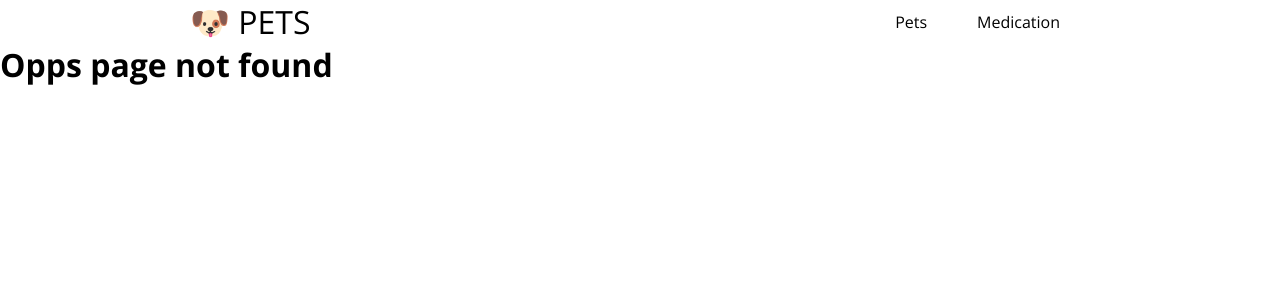
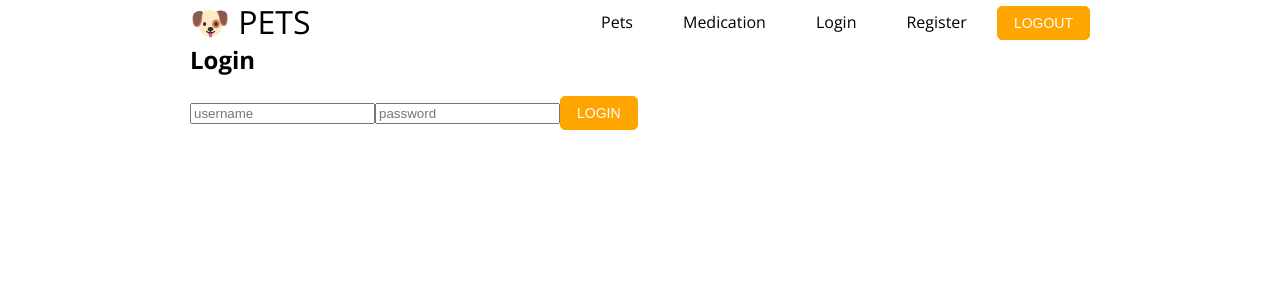
Before and after one commit to MariusCodeAcademy/type5-react-11-12-pet-meds-official, a React (Create React App) app: page /login in a window 1280 px wide. Before the commit this address had no page. Shown: the top 300 px of the page. Built offline with nearby package versions, Linux system fonts and the light colour scheme.

Commit message:
login logout structure

```diff
--- a/src/App.js
+++ b/src/App.js
@@ -6,6 +6,7 @@ import MedsPage from './pages/MedsPage/MedsPage';
 import NotFound from './pages/NotFound';
 import PetsPage from './pages/PetsPage/PetsPage';
 import LogsPage from './pages/LogsPage/LogsPage';
+import Login from './pages/Login';
 
 function App() {
   return (
@@ -24,6 +25,12 @@ function App() {
         <Route path='/medication'>
           <MedsPage />
         </Route>
+        <Route path='/login'>
+          <Login />
+        </Route>
+        <Route path='/register'>
+          <Login />
+        </Route>
         <Route path={'*'}>
           <NotFound />
         </Route>
--- a/src/components/Card/Card.jsx
+++ b/src/components/Card/Card.jsx
@@ -31,6 +31,7 @@ function Card(props) {
           <Button onClick={handleDelete} outline>
             Delete
           </Button>
+          <Button outline>Logout</Button>
         </div>
       )}
     </div>
--- a/src/components/Header/Header.jsx
+++ b/src/components/Header/Header.jsx
@@ -1,6 +1,7 @@
 import { NavLink } from 'react-router-dom';
 import Container from '../UI/Container';
 import css from './Header.module.css';
+import Button from './../UI/Button/Button';
 
 function Header() {
   return (
@@ -14,6 +15,13 @@ function Header() {
           <NavLink className={css.navLink} to='/medication'>
             Medication
           </NavLink>
+          <NavLink className={css.navLink} to='/login'>
+            Login
+          </NavLink>
+          <NavLink className={css.navLink} to='/register'>
+            Register
+          </NavLink>
+          <Button>Logout</Button>
         </nav>
       </Container>
     </header>
--- /dev/null
+++ b/src/pages/Login.jsx
@@ -0,0 +1,17 @@
+import Button from '../components/UI/Button/Button';
+import Container from './../components/UI/Container';
+
+function Login() {
+  return (
+    <Container>
+      <h2>Login</h2>
+      <form>
+        <input type='text' placeholder='username' />
+        <input type='text' placeholder='password' />
+        <Button>Login</Button>
+      </form>
+    </Container>
+  );
+}
+
+export default Login;
```
